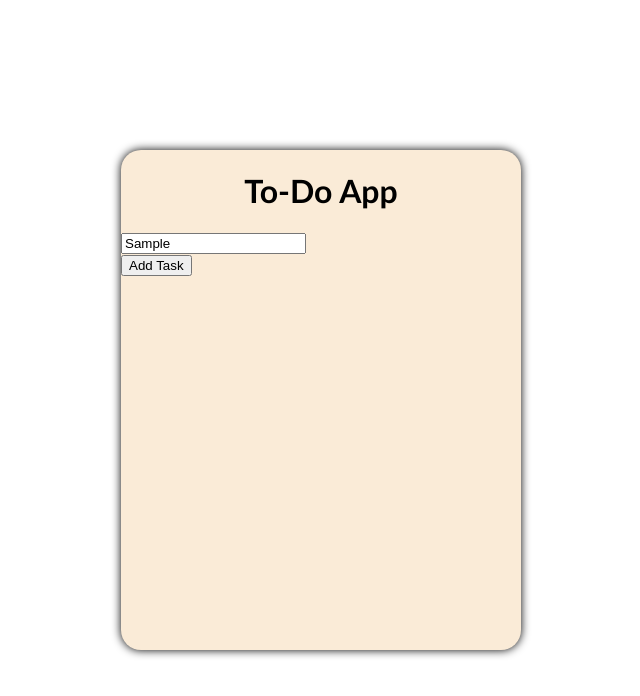
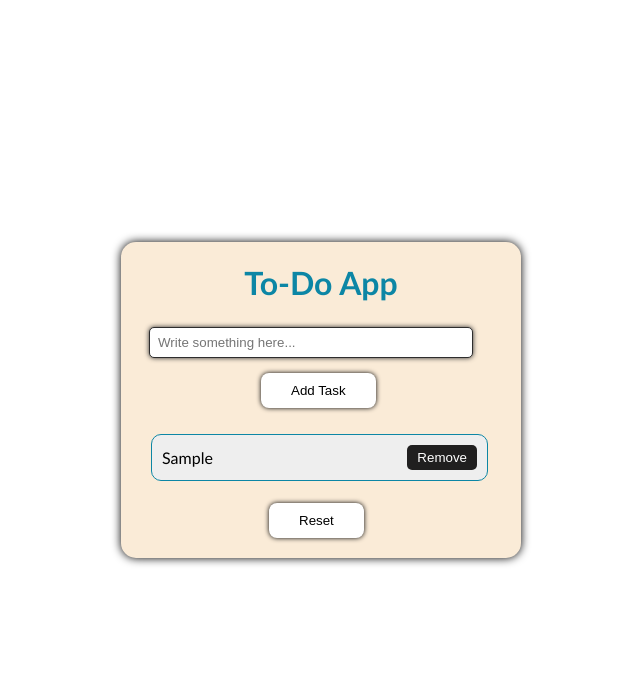
Before and after one commit to AnwarWaxir/To-Do-List-JS-Task-2, a plain HTML site: page index.html in a window 1280 px wide. Both pictures are taken after typing "Sample" into the empty fields and a click on the button "Add Task". Shown: the whole page, without its empty margins (319-959 px from the left). Drawn offline with Linux system fonts and the light colour scheme.

Commit message:
create html body

```diff
--- a/index.html
+++ b/index.html
@@ -18,18 +18,107 @@
         #container{
             background-color: antiquewhite;
             width: 400px;
-            height: 500px;
-            border-radius: 20px;
+            /* height: 385px; */
+            padding-bottom: 20px;
+            border-radius: 15px;
             box-shadow: 0 0 10px black;
         }
 
         #sub-container{
-
+            /* position: absolute;
+            left: 34%; */
+            /* margin-left: 22%; */
+            margin-top: 25px;
         }
 
         h1{
             text-align: center;
+            color: rgb(12, 134, 165);
+        }
 
+        input{
+            padding: 7px;
+            padding-left: 8px;
+            width: 307px;
+            margin-left: 7%;
+            border: 1px solid rgb(46, 45, 45);
+            box-shadow: 0 0 5px rgb(46, 45, 45);
+            border-radius: 5px;
+        }
+        input:focus{
+            box-shadow: 0 0 5px rgb(12, 134, 165);
+            outline-color: rgb(12, 134, 165);
+        }
+
+        .button{
+            margin-top: 15px;
+            margin-left: 35%;
+            padding: 10px 30px;
+            background-color: white;
+            border: none;
+            box-shadow: 0 0 5px black;
+            border-radius: 8px;
+            cursor: pointer;
+        }
+
+        .button:hover{
+            background-color: rgb(12, 134, 165);
+            color: white;
+        }
+
+        ul{
+            max-height: 170px;
+            overflow-y: auto;
+            margin-bottom: 7px;
+            padding: 0;
+            display: flex;
+            align-content: center;
+            justify-content: center;
+            flex-direction: column;
+            margin-right: 20px;
+            margin-left: 30px;
+        }
+        li{
+            list-style-type: none;
+            text-align: left;
+            background-color: #EEEEEE;
+            margin-top: 10px;
+            padding: 10px;
+            width: 90%;
+            max-height: 50px;
+            min-height: 25px;
+            border: 1px solid rgb(12, 134, 165);
+            border-radius: 10px;
+            overflow-y: hidden;
+            display: flex;
+            justify-content: space-between;
+            align-items: center;
+            word-wrap: break-word;
+        }
+
+        #reset{
+            margin-left: 37%;
+        }
+
+        .removeBtn{
+            background-color: rgb(32, 31, 31);
+            color: white;
+            border: none;
+            border-radius: 5px;
+            padding: 5px 10px;
+            margin-top: 0;
+            cursor: pointer;
+        }
+
+        .removeBtn:hover{
+            background-color: rgb(12, 134, 165);
+            color: white;
+        }
+
+        .li-strike-through{
+            text-decoration: line-through;
+            color: gray;
+            cursor: pointer;
         }
     </style>
 </head>
@@ -37,10 +126,47 @@
     <div id="container">
         <h1>To-Do App</h1>
         <div id="sub-container">
-            <input type="text" name="" id="textInput"> <br>
-            <button onclick="addingTaskBtn()">Add Task</button>
-            <ul id="taskList"></ul>
+            <input type="text" name="" id="textInput" placeholder="Write something here..."> <br>
+            <button onclick="addingTaskBtn()" class="button">Add Task</button>
+                    <ul id="taskList"></ul>
+            <button onclick="resetLists()" id="reset" class="button">Reset</button>
         </div>
     </div>
+
+    <script>
+        function addingTaskBtn() {
+        var input = document.getElementById('textInput');
+        var taskList = document.getElementById('taskList');
+        var textInput = input.value;
+
+        if (!textInput.trim()) {
+            return alert("Plz Write Something...")
+        }
+
+        var li = document.createElement('li');
+        li.textContent = textInput;
+        li.onclick = function() {
+            li.classList.toggle('li-strike-through');
+        }
+
+        var button = document.createElement('button');
+        button.textContent = 'Remove';
+        button.classList.add('removeBtn')
+        button.onclick = function() {
+            taskList.removeChild(li)
+        }
+
+        li.appendChild(button)
+
+        taskList.appendChild(li)
+
+        input.value = ''
+    }
+
+    function resetLists() {
+        var taskList = document.getElementById('taskList')
+        taskList.innerHTML = '';
+    }
+    </script>
 </body>
 </html>
```
